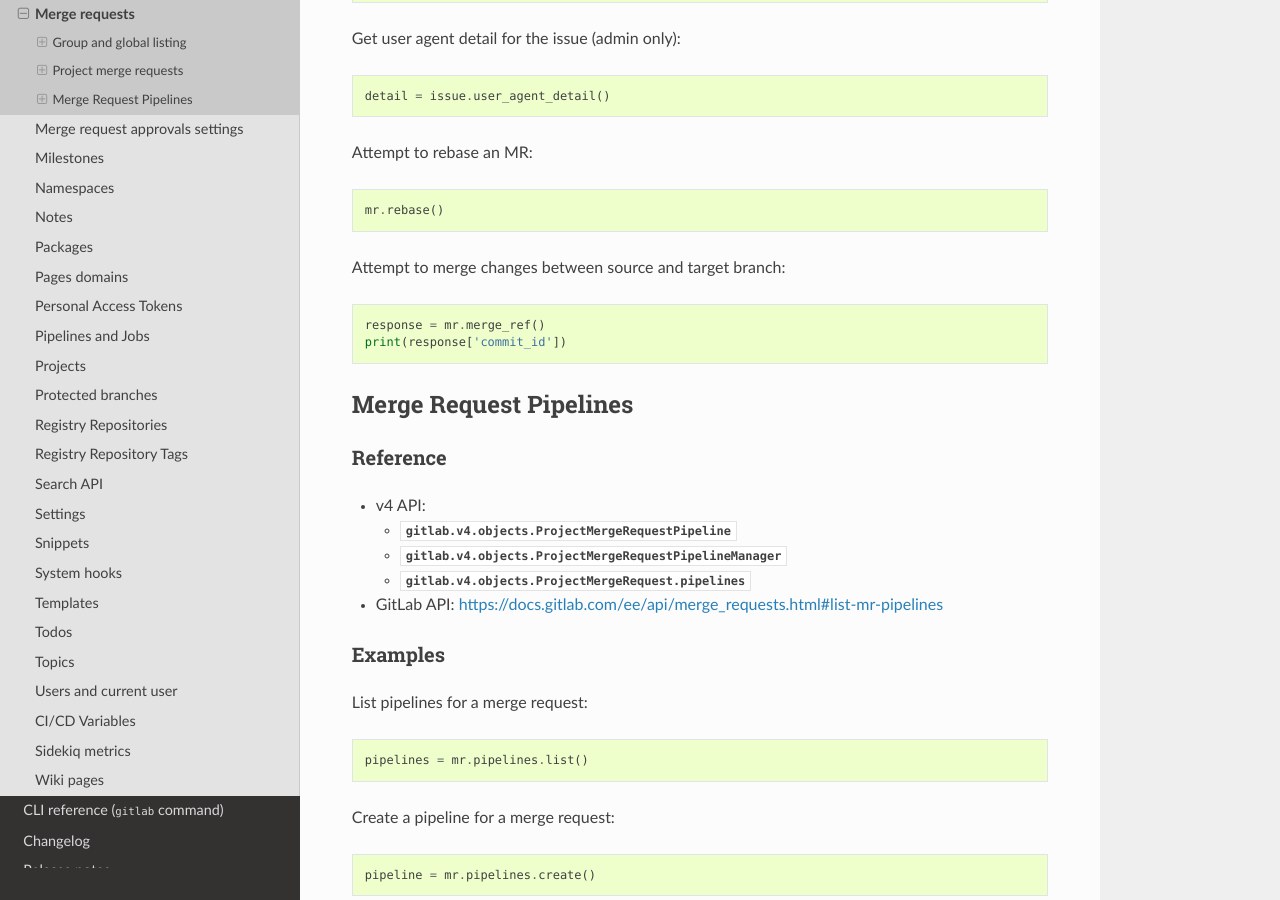
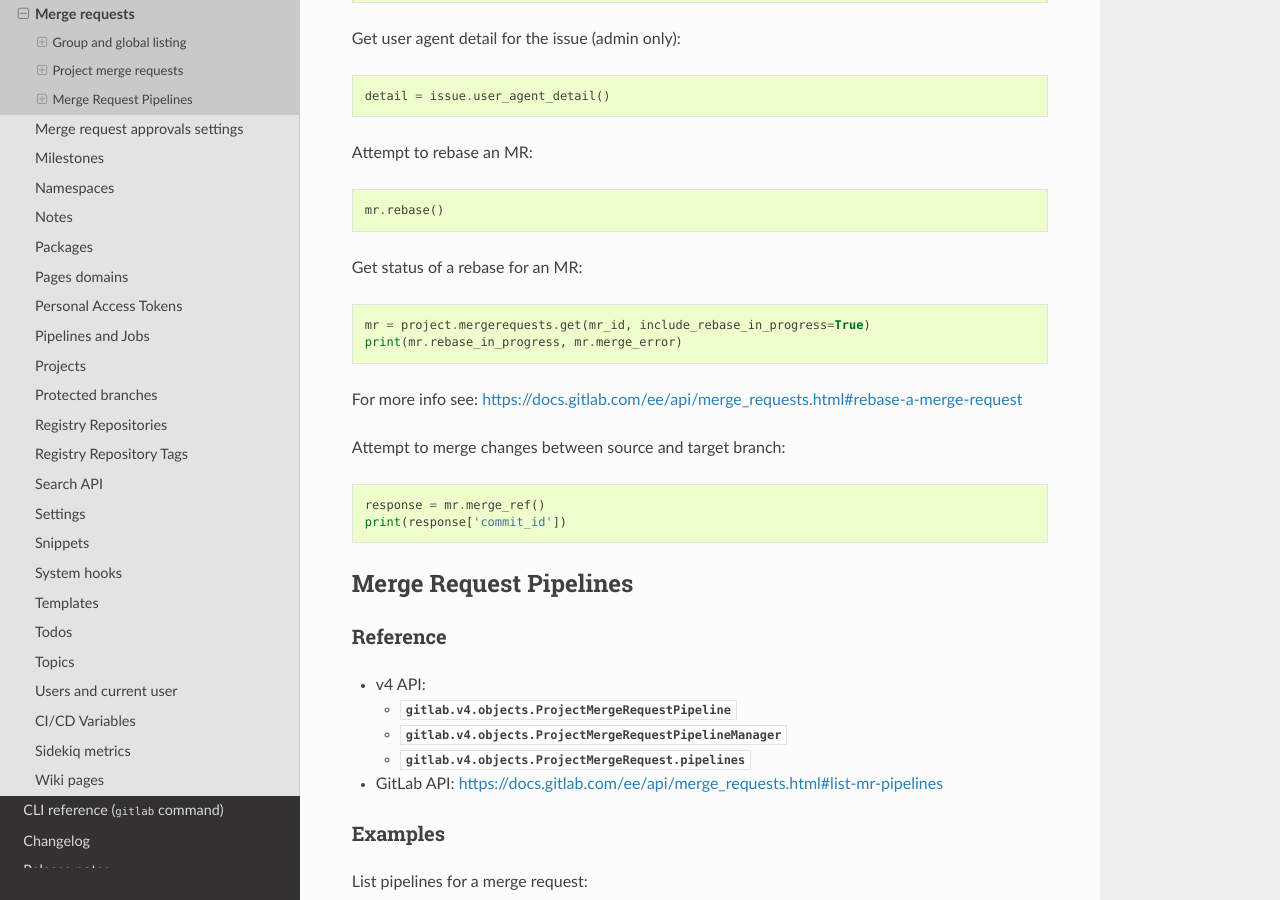
Before and after one commit to python-gitlab/python-gitlab, a Sphinx documentation site: the page built from docs/gl_objects/merge_requests.rst, in a window 1280 px wide and 900 px high, scrolled down 4397 px. Built offline with Sphinx 7.4.7 and the Read the Docs theme 2.0.0, drawn with Linux system fonts in a browser that asks for light colours; pages that are not in the unit, such as notebooks, are missing from menus; the version number could not be read and is left out.

Commit message:
chore: add and document optional parameters for get MR
Add and document (some of the) optional parameters that can be done
for a `project.merge_requests.get()`

Closes #1775

```diff
--- a/docs/gl_objects/merge_requests.rst
+++ b/docs/gl_objects/merge_requests.rst
@@ -186,6 +186,14 @@ Attempt to rebase an MR::
 
     mr.rebase()
 
+Get status of a rebase for an MR::
+
+    mr = project.mergerequests.get(mr_id, include_rebase_in_progress=True)
+    print(mr.rebase_in_progress, mr.merge_error)
+
+For more info see:
+https://docs.gitlab.com/ee/api/merge_requests.html#rebase-a-merge-request
+
 Attempt to merge changes between source and target branch::
 
     response = mr.merge_ref()
```
Also changed, not shown: 1 other file.
